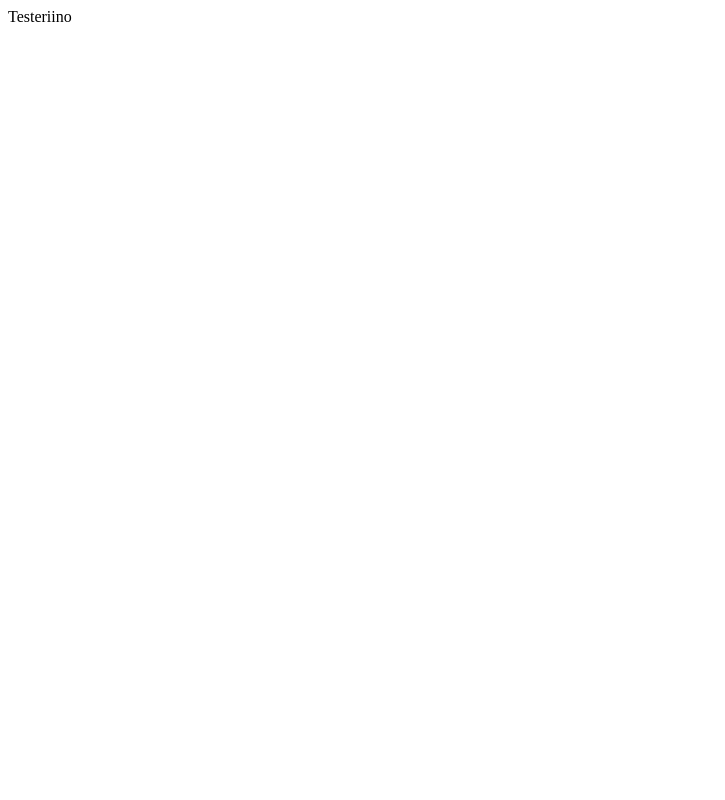
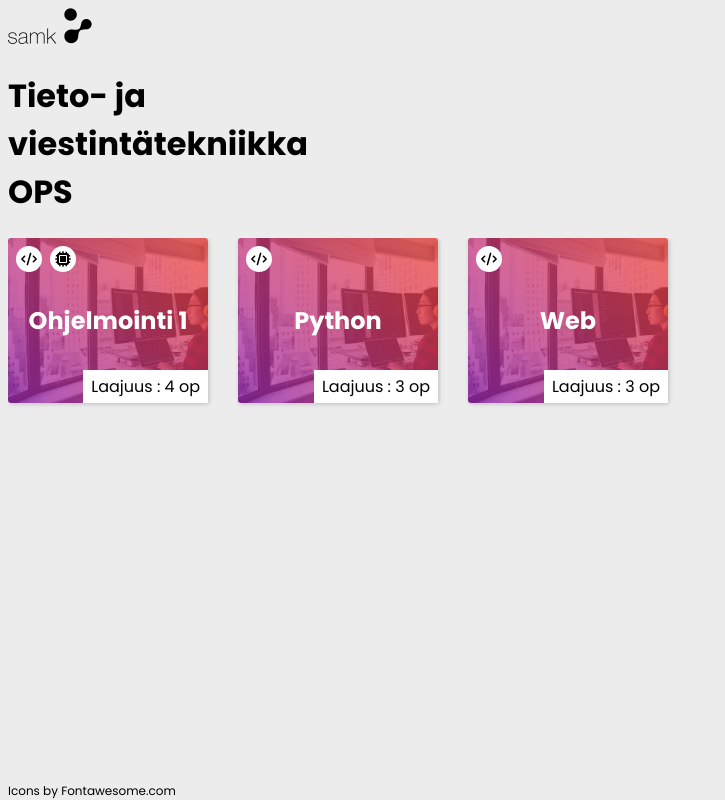
Before and after one commit to GetSomefi/getsomefi.github.io, a plain HTML site: page index.html in a window 1280 px wide. Shown: the whole page, without its empty margins (0-725 px from the left). Drawn offline with Linux system fonts and the light colour scheme.

Commit message:
joku alku

```diff
--- /dev/null
+++ b/css/style.css
@@ -0,0 +1,80 @@
+html {
+    background: #ececec;
+}
+body{
+    font-family: 'Poppins', sans-serif;
+}
+footer{
+    position: absolute;
+    bottom: 0;
+    font-size: 12px;
+}
+
+img.logo {
+    filter: brightness(100) invert(1);
+}
+
+.one-cards-container {
+    display: flex;
+    gap: 30px;
+    max-width: 100%;
+    overflow: auto;
+    scroll-behavior: smooth;
+    padding-bottom: 30px;
+}
+
+.one-course-button {
+    border: none;
+    background-size: cover;
+    box-shadow: 1px 1px 4px #80808070;
+    border-radius: 0.2em;
+    min-height: 165px;
+    aspect-ratio: 16/9;
+    width: 25vh;
+    position: relative;
+    display: flex;
+    justify-content: center;
+    align-items: center;
+
+
+}
+/* .one-course-button::after {
+    content: "";
+    display: block;
+    position: absolute;
+    width: 100%;
+    height: 100%;
+    left: 0;
+    top: 0;
+    background-image: linear-gradient(45deg, rgb(156 39 176 / 75%), rgb(244 67 54 / 75%));
+    z-index: 0;
+} */
+.one-course-button h2{
+    position: relative;
+    z-index: 1;
+
+    color: white;
+    mix-blend-mode: color-dodge;
+}
+.one-course-icons {
+    position: absolute;
+    top: 0;
+    left: 0;
+    z-index: 1;
+    margin: 0px 4px;
+}
+.one-course-icons img {
+    width: 1em;
+    margin: 8px 4px;
+    background: #FFF;
+    padding: 5px;
+    height: 1em;
+    border-radius: 50%;
+}
+.one-course-credits {
+    position: absolute;
+    bottom: 0;
+    right: 0;
+    padding: 4px 8px;
+    background: white;
+}
--- /dev/null
+++ b/data/data.json
@@ -0,0 +1,77 @@
+[
+    {
+        "icons":[
+            {
+                "name":"code",
+                "icon":"code-solid.svg"
+            },
+            {
+                "name":"microchip",
+                "icon":"microchip-solid.svg"
+            },
+            {
+                "name":"lamp",
+                "icon":"lightbulb-ragular.svg"
+            }
+        ],
+        "categories":[
+            {
+                "name":"Ohjelmointi",
+                "name_en":"Programming"
+            },
+            {
+                "name":"Infra",
+                "name_en":"Infra"
+            },
+            {
+                "name":"Web",
+                "name_en":"Web"
+            },
+            {
+                "name":"Palvelumuotoilu",
+                "name_en":"Service design"
+            }
+        ]
+    },
+
+    [
+        {
+            "name":"Ohjelmointi 1",
+            "name_en":"Programming 1",
+            "credit_description":"Laajuus",
+            "credit_description_en":"",
+            "credits":4,
+            "credit_type":"op",
+            "credit_type_en":"crd",
+            "img":"pexels-christina-morillo-coding.jpg",
+            "icons":[0,1],
+            "course_categories":[0]
+        },
+        {
+            "name":"Python",
+            "name_en":"Python",
+            "credit_description":"Laajuus",
+            "credit_description_en":"",
+            "credits":3,
+            "credit_type":"op",
+            "credit_type_en":"crd",
+            "img":"pexels-christina-morillo-coding.jpg",
+            "icons":[0],
+            "course_categories":[0]
+        },
+        {
+            "name":"Web",
+            "name_en":"Web",
+            "credit_description":"Laajuus",
+            "credit_description_en":"",
+            "credits":3,
+            "credit_type":"op",
+            "credit_type_en":"crd",
+            "img":"pexels-christina-morillo-coding.jpg",
+            "icons":[0],
+            "course_categories":[0]
+        }
+    ]
+
+
+]
--- a/index.html
+++ b/index.html
@@ -5,8 +5,16 @@
     <meta http-equiv="X-UA-Compatible" content="IE=edge">
     <meta name="viewport" content="width=device-width, initial-scale=1.0">
     <title>Document</title>
+    <link rel="preconnect" href="https://fonts.googleapis.com">
+    <link rel="preconnect" href="https://fonts.gstatic.com" crossorigin>
+    <link href="https://fonts.googleapis.com/css2?family=Poppins:ital,wght@0,300;0,400;0,700;0,900;1,300;1,400&display=swap" rel="stylesheet">
+    <link rel="stylesheet" href="./css/style.css">
 </head>
 <body>
-    Testeriino
+    <img class="logo" src="./img/samk.png" alt="samk logo">
+    <h1>Tieto- ja <br>viestintätekniikka<br> OPS</h1>
+
+    <footer>Icons by Fontawesome.com</footer>
+    <script src="./js/script.js"></script>
 </body>
 </html>
--- /dev/null
+++ b/js/script.js
@@ -0,0 +1,47 @@
+async function data() {
+    const response = await fetch("./data/data.json");
+    return response.json();
+}
+
+const theData = data().then((data) => {
+    console.log(data); // JSON data parsed by `data.json()` call
+
+    const icons = data[0].icons;
+    //const code =  icons[0].icon;
+    //const micro =  icons[1].icon;
+    //console.log(code);
+    //console.log(micro);
+
+    const basicGradient = "linear-gradient(45deg, rgb(156 39 176 / 75%), rgb(244 67 54 / 75%))";
+
+    const cardContainer = document.createElement("div");
+    cardContainer.classList = "one-cards-container";
+
+    data[1].forEach( (element,i) => {
+        const card = document.createElement("div");
+        card.id = "btn-" + i;
+        card.classList = "one-course-button";
+        card.style.backgroundImage = basicGradient +",url(./img/" + element.img + ")";
+
+        const header = document.createElement("h2");
+        header.innerText = element.name;
+        card.appendChild(header);
+
+        const iconContainer = document.createElement("div");
+        iconContainer.classList = "one-course-icons";
+        element.icons.forEach(elementIcon => {
+            const icon = document.createElement("img");
+            icon.src = "./icons/" + icons[elementIcon].icon;
+            iconContainer.appendChild(icon);
+        });
+        card.appendChild(iconContainer);
+
+        const credits = document.createElement("div");
+        credits.classList = "one-course-credits";
+        credits.innerText = element.credit_description + " : " + element.credits + " " + element.credit_type;
+        card.appendChild(credits);
+
+        cardContainer.appendChild(card);
+    });
+    document.body.appendChild(cardContainer);
+});
```
Also changed, not shown: icons/code-solid.svg (added), icons/lightbulb-regular.svg (added), icons/microchip-solid.svg (added), icons/server-solid.svg (added), icons/wordpress-brands 1.svg (added), img/pexels-christina-morillo-coding.jpg (added), img/samk.png (added), 1 other file.
